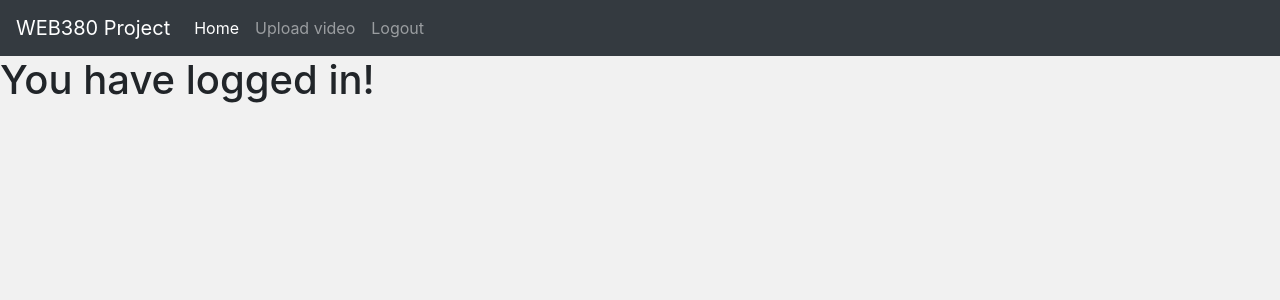
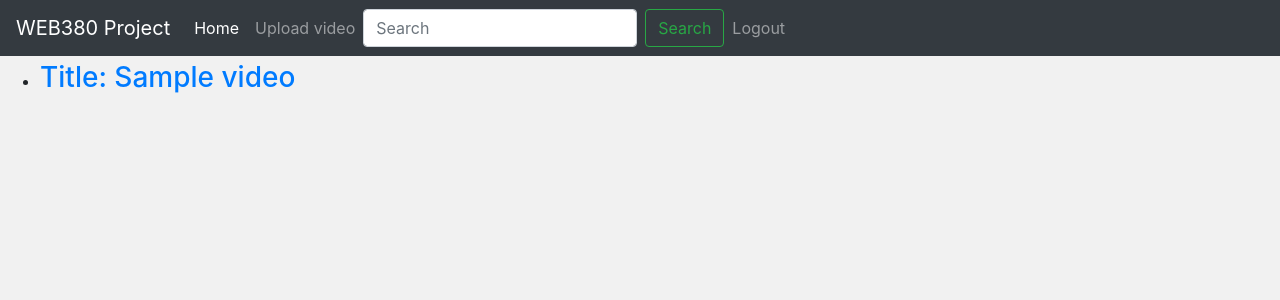
Before and after one commit to rap7or/WIRELESS-THUNDER, a Flask app: template my_application/templates/home.html in a window 1280 px wide. Shown: the top 300 px of the page. Run offline with Flask 2, Linux system fonts and the light colour scheme; the template is opened without the code that fills it: values that come from a table or form of the project are taken from there, others are empty; tables that the repository leaves empty hold one stand-in row (values such as "Sample post"); some libraries are stand-ins or nearby versions.

Commit message:
Added search functionality Added video listings on homepage Added playback functionality Cried

```diff
--- a/my_application/models/videos.py
+++ b/my_application/models/videos.py
@@ -6,11 +6,11 @@ from my_application.models import db
 class Video(UserMixin, db.Model):
     __tablename__ = 'video'
 
-    id = db.Column(db.Integer, primary_key=True, autoincrement=True)
+    id = db.Column(db.Integer, primary_key=True, index=True, autoincrement=True)
     video_title = db.Column(db.String(255), index=True, unique=False, nullable=False)
     video_loc = db.Column(db.String(255), index=True, unique=True, nullable=False)
-    user_id = db.Column(db.ForeignKey('user.id'), nullable=False)
-    upload_time = db.Column(db.DateTime, nullable=False)
+    user_id = db.Column(db.ForeignKey('user.id'), index=True, nullable=False)
+    upload_time = db.Column(db.DateTime, index=True, nullable=False)
 
     def __init__(self, user, video_title, video_loc):
         self.user_id = user.id
--- a/my_application/templates/base.html
+++ b/my_application/templates/base.html
@@ -5,7 +5,7 @@
     <title>{% block title %}{% endblock %}</title>
         <!-- Bootstrap -->
         <link rel="stylesheet" href="https://stackpath.bootstrapcdn.com/bootstrap/4.3.1/css/bootstrap.min.css" integrity="sha384-ggOyR0iXCbMQv3Xipma34MD+dH/1fQ784/j6cY/iJTQUOhcWr7x9JvoRxT2MZw1T" crossorigin="anonymous">
-        <link rel="shortcut icon" href="#" />
+        <link rel="shortcut icon" href="/" />
         {% block style %}{% endblock style %}
 </head>
 <body style="background-color:#f1f1f1">
@@ -18,14 +18,10 @@
           <div class="collapse navbar-collapse" id="navbarSupportedContent">
               <ul class="navbar-nav mr-auto">
                   <li class="nav-item active">
-                      <a class="nav-link" href="#">Home <span class="sr-only">(current)</span></a>
+                      <a class="nav-link" href="/">Home <span class="sr-only">(current)</span></a>
                   </li>
                   {% block navbar %}{% endblock navbar %}
           </ul>
-{#          <form class="form-inline my-2 my-lg-0">#}
-{#            <input class="form-control mr-sm-2" type="search" placeholder="Search" aria-label="Search">#}
-{#            <button class="btn btn-outline-success my-2 my-sm-0" type="submit">Search</button>#}
-{#          </form>#}
         </div>
       </nav>
   </header>
--- a/my_application/templates/home.html
+++ b/my_application/templates/home.html
@@ -6,11 +6,39 @@
         <a class="nav-link" href="/upload">Upload video</a>
     </li>
 
-    <li class="nav-item">
+
+      <form class="form-inline my-2 my-lg-0">
+        <input class="form-control mr-sm-2" type="search_string" placeholder="Search" aria-label="Search" name="search_string">
+        <button class="btn btn-outline-success my-2 my-sm-0" type="submit" formaction="/" formmethod="get">Search</button>
+      </form>
+
+    <li class="navbar-right">
         <a class="nav-link" href="/logout">Logout</a>
     </li>
 {% endblock %}
 
+{% block style %}
+
+{% endblock style %}
+
 {% block content %}
-<h1>You have logged in!</h1>
+
+{#    {% from "_formhelpers.html" import render_field %}#}
+{#<form method=post action="/search">#}
+{#  <dl>#}
+{#    {{ render_field(form.username) }}#}
+{#  </dl>#}
+{#  <p><input type=submit value=Search>#}
+{#</form>#}
+    <ul>
+        {% for video in videos %}
+            <li>
+                <h3 style="margin-top:5px">
+                    <a href="{{ url_for('playback', video=video.video_loc ) }}">
+                        <p>Title: {{ video.video_title }}</p>
+                    </a>
+                </h3>
+            </li>
+        {% endfor %}
+    </ul>
 {% endblock content%}
--- a/my_application/web_project.py
+++ b/my_application/web_project.py
@@ -2,7 +2,7 @@
 
 import os
 
-from flask import Flask, render_template, flash, request, redirect, make_response
+from flask import Flask, render_template, flash, request, redirect, make_response, url_for
 from flask_login import LoginManager
 from werkzeug.utils import secure_filename
 from secrets import token_urlsafe
@@ -10,11 +10,12 @@ from my_application.models import db
 from my_application.models.users import User
 from my_application.models.videos import Video
 from datetime import datetime, timedelta
+from pymysql import err
 from .config import DevelopmentConfig
 
 BASE_DIR = os.path.abspath(os.path.dirname(__file__))
 ALLOWED_EXTENSIONS = {'mp4', 'flv'}
-UPLOAD_DIR = os.path.join(BASE_DIR, 'uploads')
+UPLOAD_DIR = os.path.join(BASE_DIR, 'static', 'uploads')
 
 app = Flask(__name__)
 app.config.from_object(DevelopmentConfig())
@@ -55,12 +56,25 @@ def login():
     return render_template("login.html")
 
 
-@app.route('/')
+@app.route('/', methods=['GET'])
 def home():
     if request.method == 'GET':
         user = authenticate_session()
         if user is not None:
-            return render_template('home.html')
+            if request.query_string:
+                search_string = request.query_string
+                search_string = str(search_string).rsplit('=')[1].replace('\'', '')
+                try:
+                    videos = Video.query.filter(Video.video_title.ilike("%{}%".format(search_string)))
+                except Exception as e:
+                    print(e)
+                    with db.engine.connect() as con:
+                        rs = con.execute('ALTER TABLE video ADD FULLTEXT(video_title);')
+                        print(rs)
+                    videos = Video.query.filter(Video.video_title.ilike("%{}%".format(search_string))).all()
+            else:
+                videos = Video.query.all()
+            return render_template('home.html', videos=videos)
         return redirect('/login')
 
 
@@ -122,6 +136,13 @@ def upload_file():
     return redirect("/login")
 
 
+@app.route('/playback/<video>', methods=['GET'])
+def playback(video):
+    user = authenticate_session()
+    if user is not None:
+        return render_template('playback.html', video=video)
+
+
 def allowed_filetype(filename):
     return '.' in filename and filename.rsplit('.', 1)[1].lower() in ALLOWED_EXTENSIONS
 
```
Also changed, not shown: my_application/templates/playback.html (+18 -9 lines), my_application/templates/register.html (+10 -0 lines), my_application/templates/upload.html (+0 -8 lines).
